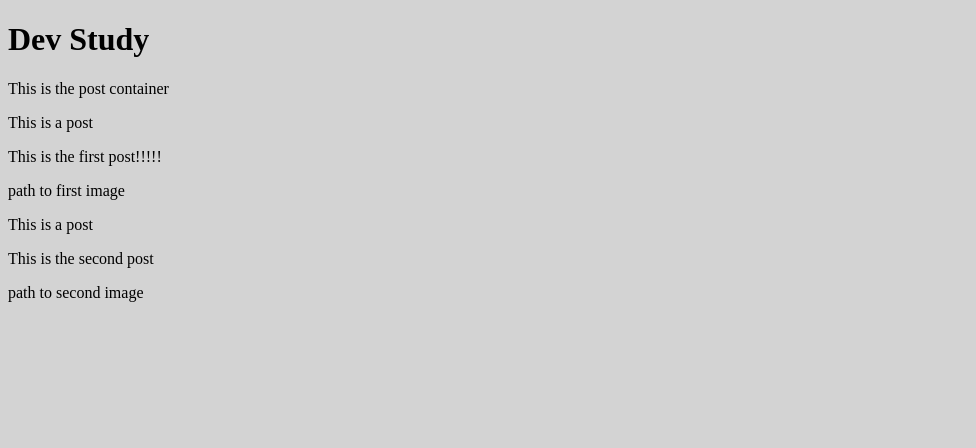
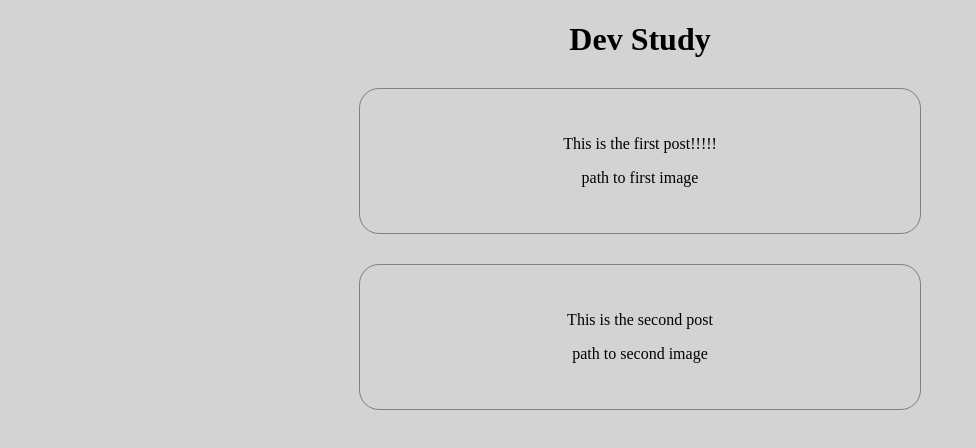
Before and after one commit to LuckyT89/dev-study, a React (Create React App) app: page / in a window 1280 px wide. Shown: the top 448 px of the page, without its empty margins (0-976 px from the left). Built offline with nearby package versions, Linux system fonts and the light colour scheme.

Commit message:
add some starter styling

```diff
--- a/src/App.css
+++ b/src/App.css
@@ -1,3 +1,7 @@
 body {
     background-color: lightgray;
 }
+
+div.App h1 {
+    text-align: center;
+}
--- a/src/components/CSS/Post.css
+++ b/src/components/CSS/Post.css
@@ -0,0 +1,8 @@
+div.post {
+    border: 1px solid gray;
+    width: 500px;
+    padding: 30px;
+    margin: 30px auto;
+    text-align: center;
+    border-radius: 20px;
+}
--- a/src/components/JS/Post.js
+++ b/src/components/JS/Post.js
@@ -3,7 +3,6 @@ import '../CSS/Post.css';
 function Post({ prompt, imagePath }) {
     return (
         <div className='post'>
-            <p>This is a post</p>
             <p>{prompt}</p>
             <p>{imagePath}</p>
         </div>
--- a/src/components/JS/PostContainer.js
+++ b/src/components/JS/PostContainer.js
@@ -9,7 +9,6 @@ function PostContainer({ posts }) {
 
     return (
         <div className='post-container'>
-            This is the post container
             {postCards}
         </div>
     );
```
